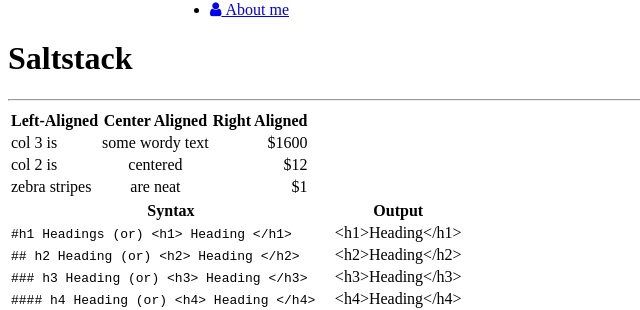
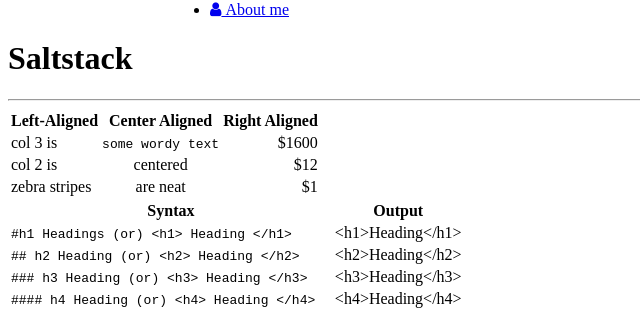
Before and after one commit to karpra/karpra.github.io, a Jekyll site: the page built from _posts/2015-11-9-saltstack.md, in a window 1280 px wide. Shown: the part 223-533 px from the top of the page, without its empty margins (0-640 px from the left). Built offline with Jekyll 4.4.1, drawn with Linux system fonts in a browser that asks for light colours; nearby versions of some CDN libraries; library files that are not in the unit come from our copies.

````diff
--- a/_posts/2015-11-9-saltstack.md
+++ b/_posts/2015-11-9-saltstack.md
@@ -6,7 +6,7 @@ tags : [saltstack]
 
 | Left-Aligned  | Center Aligned  | Right Aligned |
 | :------------ |:---------------:| -----:|
-| col 3 is      | some wordy text | $1600 |
+| col 3 is      | ```some wordy text``` | $1600 |
 | col 2 is      | centered        |   $12 |
 | zebra stripes | are neat        |    $1 |
 
````
